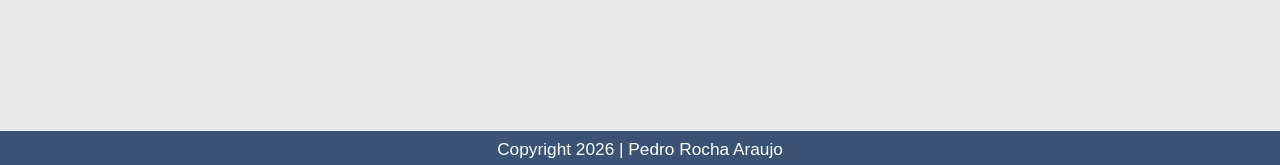
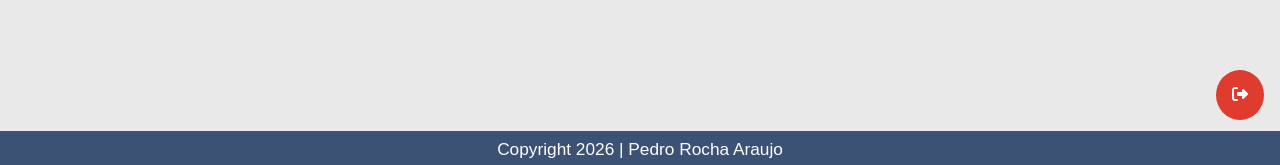
Before and after one commit to Pedro-Rocha-Araujo/projeto-financas, a React (Create React App) app: page / in a window 1280 px wide. Shown: the part 632-797 px from the top of the page. Built offline with nearby package versions, Linux system fonts and the light colour scheme; no server answers; the database is empty; sample sign-in values are in the browser's storage.

Commit message:
Adicionei um botão flutuante no canto inferior da página para deslogar o usuário

```diff
--- a/src/components/global.css
+++ b/src/components/global.css
@@ -51,6 +51,24 @@ footer {
   text-align: center;
 }
 
+button.sair {
+  color: #fff;
+  background-color: #df3b2f;
+  font-size: 1rem;
+  position: fixed;
+  bottom: 3rem;
+  right: 1rem;
+  border: none;
+  padding: 1rem;
+  border-radius: 50%;
+  transition: all 0.3s;
+}
+
+button.sair:hover {
+  cursor: pointer;
+  background-color: #e44b40;
+}
+
 input::-webkit-outer-spin-button,
 input::-webkit-inner-spin-button {
   -webkit-appearance: none;
--- a/src/components/page/Home.jsx
+++ b/src/components/page/Home.jsx
@@ -1,14 +1,19 @@
-import { useState, useEffect} from "react"
+import { useState, useEffect } from "react"
+import { useNavigate } from "react-router-dom"
 import Header from "../elements/Header"
 import Footer from "../elements/Footer"
 import Preview from "./preview/Preview"
 import Inputs from "./inputs/Inputs"
 import Tabela from "./listagem/Listagem"
 
-import { db } from "../../firebaseConnection"
+import { toast } from "react-toastify"
+import { db, auth } from "../../firebaseConnection"
 import { onSnapshot, collection } from "firebase/firestore"
+import { signOut } from "firebase/auth"
 
 function Home() {
+  const navigate = useNavigate()
+
   const [entradas, setEntradas] = useState([])
   const [saidas, setSaidas] = useState([])
 
@@ -42,6 +47,17 @@ function Home() {
     getFinancas()
   }, [])
 
+  async function sair() {
+    try {
+      await signOut(auth)
+      localStorage.removeItem("token")
+      navigate("/auth/login")
+    } catch(erro) {
+      console.log(erro)
+      toast.error("Erro ao sair")
+    }
+  }
+
   return (
     <div className='main'>
       <Header />
@@ -49,6 +65,9 @@ function Home() {
         <Preview entradas={entradas} saidas={saidas} />
         <Inputs />
         <Tabela entradas={entradas} saidas={saidas} />
+        <button onClick={sair} className="sair">
+          <i className="fa-solid fa-right-from-bracket"></i>
+        </button>
       </main>
       <Footer />
     </div>
```
